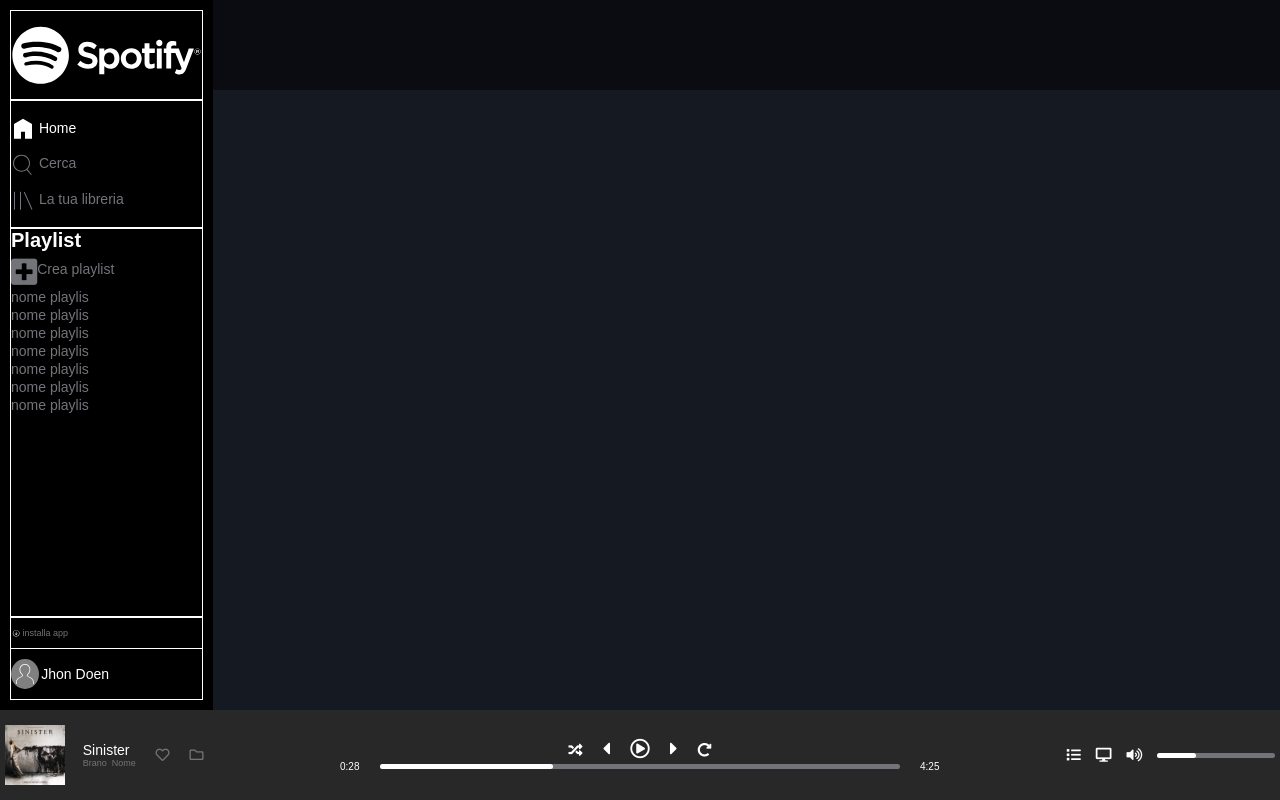
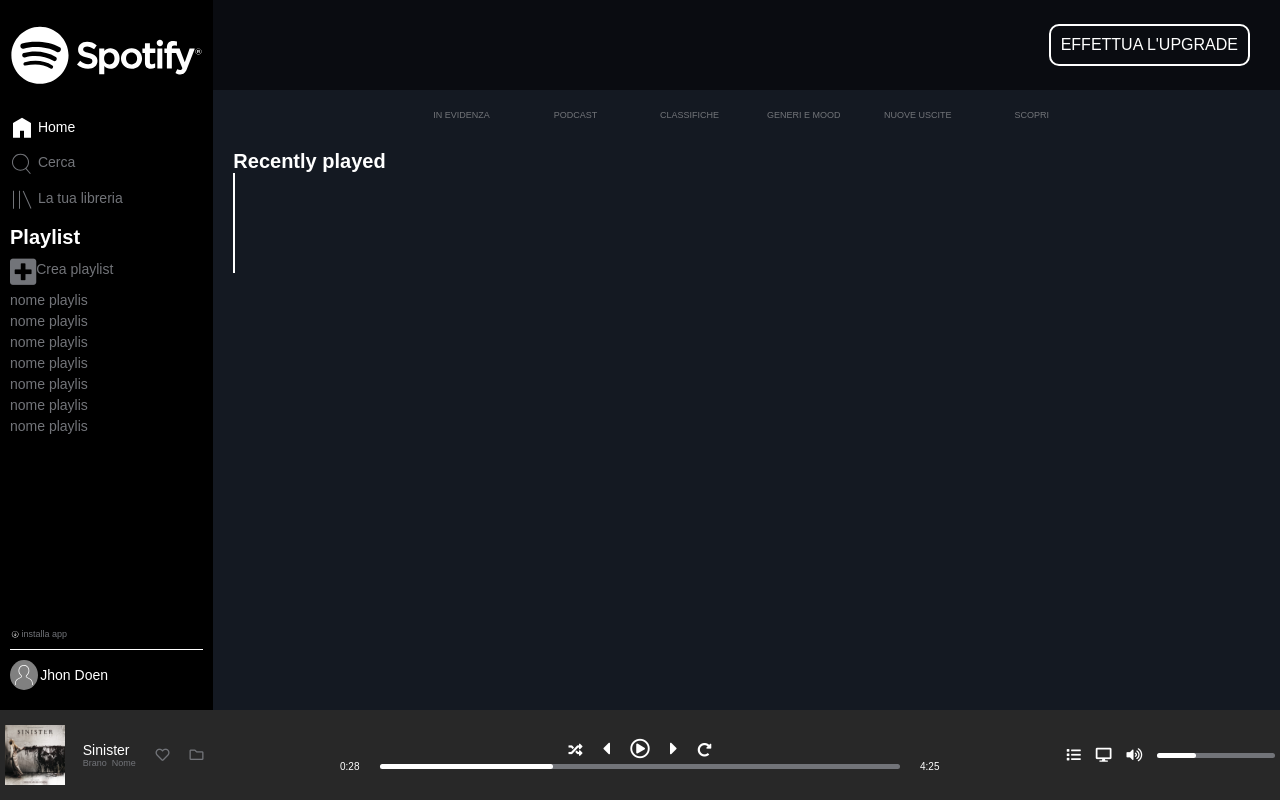
Before and after one commit to pHedi3/html-css-spotifyweb, a plain HTML site: page index.html in a window 1280 px wide. Drawn offline with Linux system fonts and the light colour scheme.

Commit message:
lavoro sul main

```diff
--- a/css/style.css
+++ b/css/style.css
@@ -26,6 +26,9 @@
     list-style: none;
 }
 
+.sp-cen {
+    justify-content: center;
+}
 
 /* end utility class */
 .app {
@@ -59,6 +62,7 @@
     background-color: #141922;
     height: 100%;
     overflow-y: scroll;
+    width: 100%;
 }
 
 .header {
@@ -74,11 +78,8 @@
 
 /* leyout sidebar  */
 
-.logo, .option, .playlist, .account {
-    border: 1px solid white;
-}
-
 .logo {
+    min-height: 30px;
     flex-basis: 30px;
     display: flex;
     align-items: center;
@@ -86,6 +87,7 @@
 
 @media screen and (min-width: 576px) {
     .logo {
+        min-height: 90px;
         flex-basis: 90px;
     }
 }
@@ -106,6 +108,7 @@
 }
 
 .option {
+    min-height: 125px;
     font-size: 14px;
     padding: 10px 0;
 }
@@ -163,9 +166,15 @@
 }
 
 .playlist {
+    flex-basis: 100px;
     flex-grow: 1;
     flex-shrink: 1;
-    overflow-y: auto;
+    overflow: auto;
+    min-height: 100px;
+}
+
+.playlist ul {
+    height: 100%;
 }
 
 .playlist h3, .playlist ul {
@@ -183,7 +192,7 @@
     color: white;
 }
 .playlist li {
-    margin: 2px 0;
+    margin: 5px 0;
 }
 
 .playlist ul  li:first-child i {
@@ -200,6 +209,16 @@
     line-height: 30px;
 }
 
+.account {
+    display: none;
+}
+
+@media screen and (min-height: 510px) {
+    .account {
+        display: block;
+    }
+
+}
 
 .instal {
     padding: 10px 0;
@@ -253,6 +272,49 @@
     border-radius: 50%;
     padding: 5px;
 }
+
+/* leyout header  */
+.header {
+    font-size: 16px;
+    color: white;
+    padding-right: 30px;
+    display: flex;
+    justify-content: flex-end;
+    align-items: center;
+}
+
+.header .botton {
+    border: 2px solid white ;
+    border-radius: 10px;
+    padding: 10px;
+
+}
+
+/* leyout element  */
+.element {
+    padding: 100px 20px 0;
+    pa
+}
+.element section {
+    margin: 20px 0;
+
+}
+
+.element nav .text {
+    text-align: center;
+    padding: 10px;
+}
+
+.element section h1 {
+    color: white;
+    font-size: 20px;
+}
+
+section .disco {
+    height: 100px;
+    border: 1px solid white;
+}
+
 
 
 /* leyout footer  */
--- a/index.html
+++ b/index.html
@@ -62,9 +62,40 @@
                 </div>
 
             </div>
+
             <div class="content col-xs-11 col-sm-8 col-md-9 col-lg-10">
-                <div class="header"></div>
-                <div class="element"></div>
+                <div class="row">
+                    <div class="header col-xs-11 col-sm-8 col-md-9 col-lg-10">
+                        <div class="botton">EFFETTUA L'UPGRADE</div>
+                    </div>
+                </div>
+                <div class="element">
+                    <div class="row">
+                        <div class="col-xs-12 col-lg-8 col-xs-offset-0 col-lg-offset-2">
+                            <nav class="row sp-cen">
+                                <div class="text col-xs-3 col-sm-4 col-md-2 ">IN EVIDENZA</div>
+                                <div class="text col-xs-3 col-sm-4 col-md-2 ">PODCAST</div>
+                                <div class="text col-xs-3 col-sm-4 col-md-2 ">CLASSIFICHE</div>
+                                <div class="text col-xs-3 col-sm-4 col-md-2 ">GENERI E MOOD</div>
+                                <div class="text col-xs-3 col-sm-4 col-md-2 ">NUOVE USCITE </div>
+                                <div class="text col-xs-3 col-sm-4 col-md-3 col-lg-2">SCOPRI</div>
+                            </nav>
+                        </div>
+                    </div>
+
+                    <section>
+                        <h1>Recently played</h1>
+                        <div class="row">
+                            <div class="disco">
+
+                            </div>
+
+                        </div>
+
+
+                    </section>
+
+                </div>
             </div>
 
 
```
